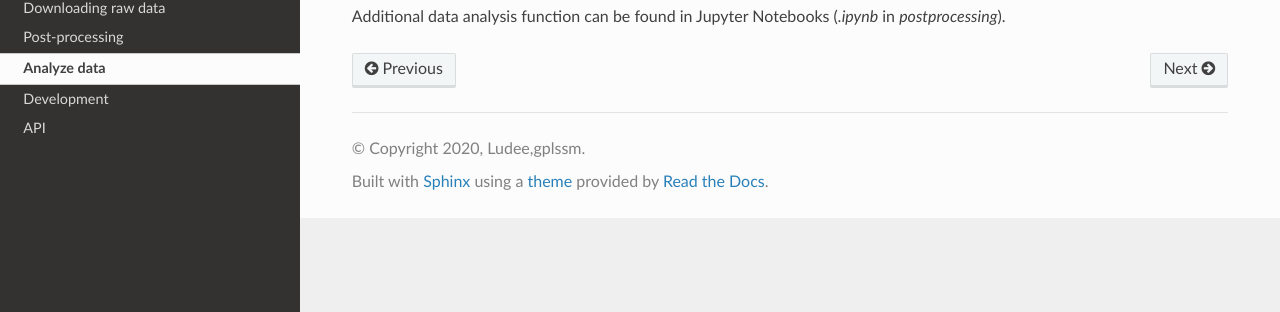
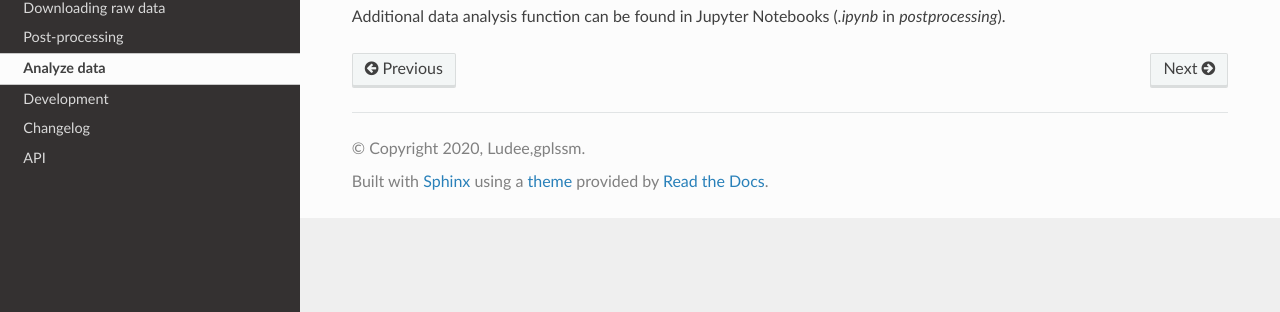
Before and after one commit to OpenEnergyPlatform/open-MaStR, a Sphinx documentation site: the page built from docs/analyze.rst, in a window 1280 px wide. Shown: the part 203-515 px from the top of the page. Built offline with Sphinx 7.4.7 and the Read the Docs theme 2.0.0, drawn with Linux system fonts in a browser that asks for light colours; pages that are not in the unit, such as notebooks, are missing from menus.

Commit message:
Include CHANGELOG into sphinx documentation

```diff
--- /dev/null
+++ b/docs/changelog.rst
@@ -0,0 +1 @@
+.. mdinclude:: ../CHANGELOG.md
--- a/docs/index.rst
+++ b/docs/index.rst
@@ -17,6 +17,7 @@ Welcome to open-MaStR's documentation!
    postprocessing
    analyze
    development
+   changelog
    API <modules>
 
 
```
